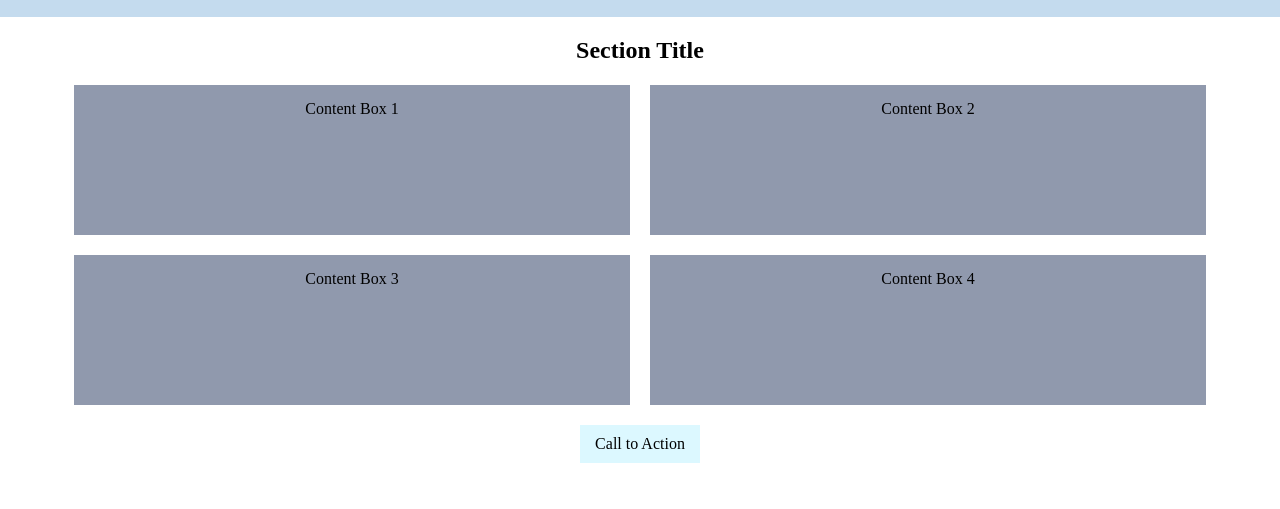
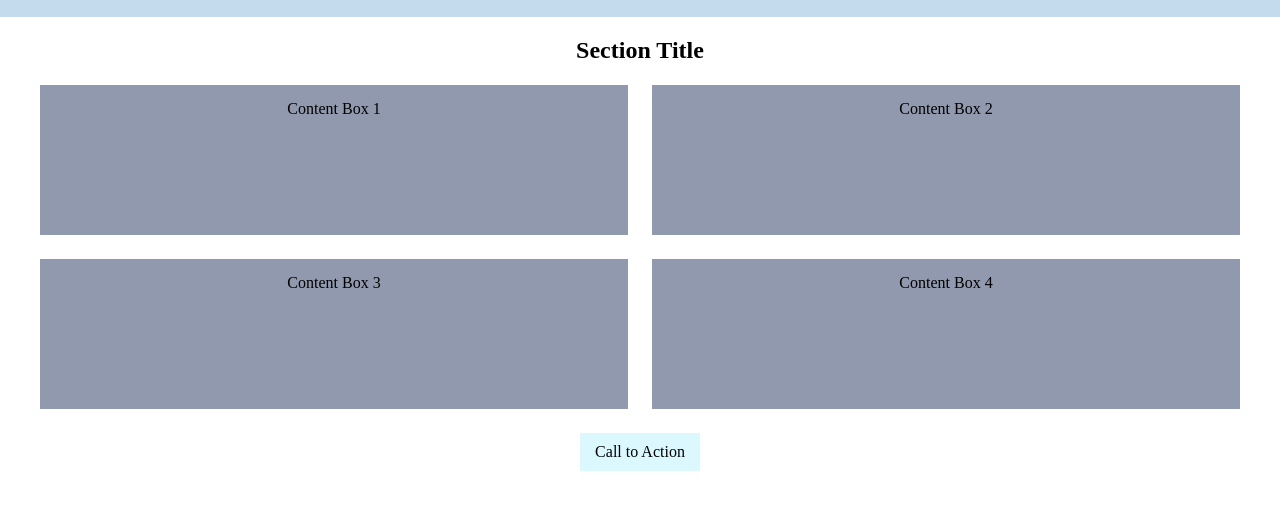
Before and after one commit to AislynYC/remote-assignments, a plain HTML site: page week-1 /index.html in a window 1280 px wide. Shown: the part 241-750 px from the top of the page. Drawn offline with Linux system fonts and the light colour scheme.

Commit message:
fix box container to 1200px while vp>=1200

```diff
--- a/week-1 /css/style.css
+++ b/week-1 /css/style.css
@@ -80,7 +80,7 @@ body {
 /* Button */
 .btn {
     background-color: rgb(220, 248, 255);
-    margin: 0 auto;
+    margin: 0 auto 20px;
     text-align: center;
     width: 120px;
     padding: 10px;
@@ -92,11 +92,13 @@ body {
     .row {
         display: flex;
         flex-wrap: wrap;
-        justify-content: space-around;
+        justify-content: space-between;
     }
 
     .col {
-        flex: 1 45%;
+        /* flex: 1 45%; */
+        margin: 0 0 2%;
+        width: 49%;
     }
 }
 
@@ -117,6 +119,6 @@ body {
 
 @media(min-width:1200px) {
     .row {
-        max-width: 1200px;
+        width: 1200px;
     }
 }
```
